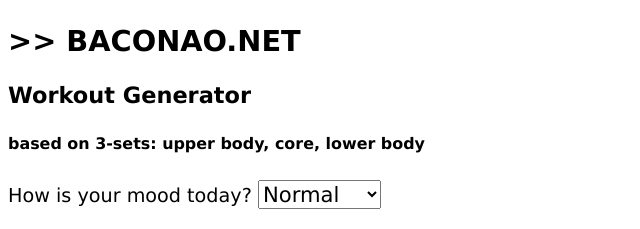
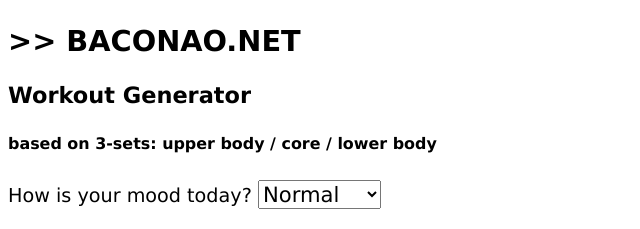
Before and after one commit to eitanbehar/apps, a plain HTML site: page workoutJS/index.html in a window 1280 px wide. Shown: the top 229 px of the page, 0-640 px from the left. Drawn offline with nearby package versions, Linux system fonts and the light colour scheme.

Commit message:
update text for workouts

```diff
--- a/workoutJS/index.html
+++ b/workoutJS/index.html
@@ -10,7 +10,7 @@
     <div ng-app="app" ng-controller="controller">
         <h2>>> BACONAO.NET</h2>
         <h3>Workout Generator</h3>
-        <h5>based on 3-sets: upper body, core, lower body</h5>
+        <h5>based on 3-sets: upper body / core / lower body</h5>
         <label>How is your mood today?
             <select ng-model="selectedMode">
                 <option ng-repeat="m in moods">{{m}}</option>
```
